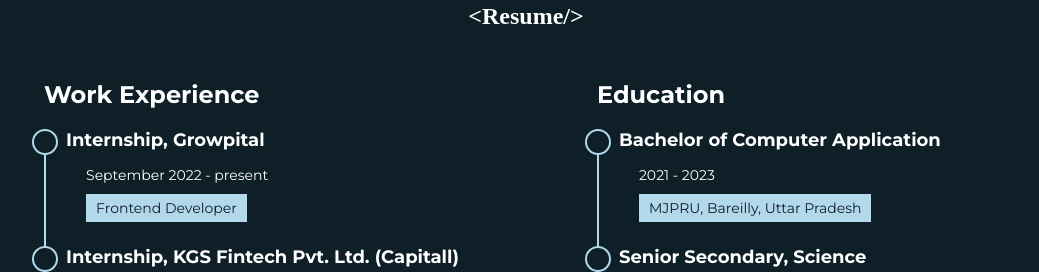
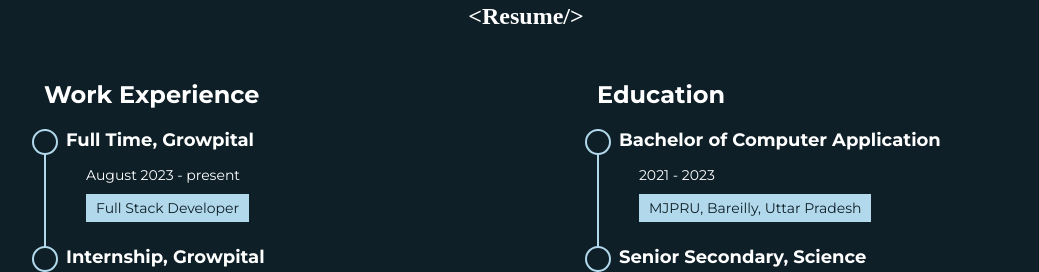
Before and after one commit to abhishekrawatwebdev/abhishek, a React (Create React App) app: page / in a window 1280 px wide. Shown: the part 1880-2152 px from the top of the page, without its empty margins (114-1153 px from the left). Built offline with nearby package versions, Linux system fonts and the light colour scheme; a web font is replaced by a local one.

Commit message:
Update workingExperience.js

```diff
--- a/src/data/workingExperience.js
+++ b/src/data/workingExperience.js
@@ -1,4 +1,9 @@
 const WorkExperienceDAta = [
+    {
+        heading: "Full Time, Growpital",
+        timespan: "August 2023 - present",
+        title: "Full Stack Developer",
+    },
     {
         heading: "Internship, Growpital",
         timespan: "September 2022 - present",
```
